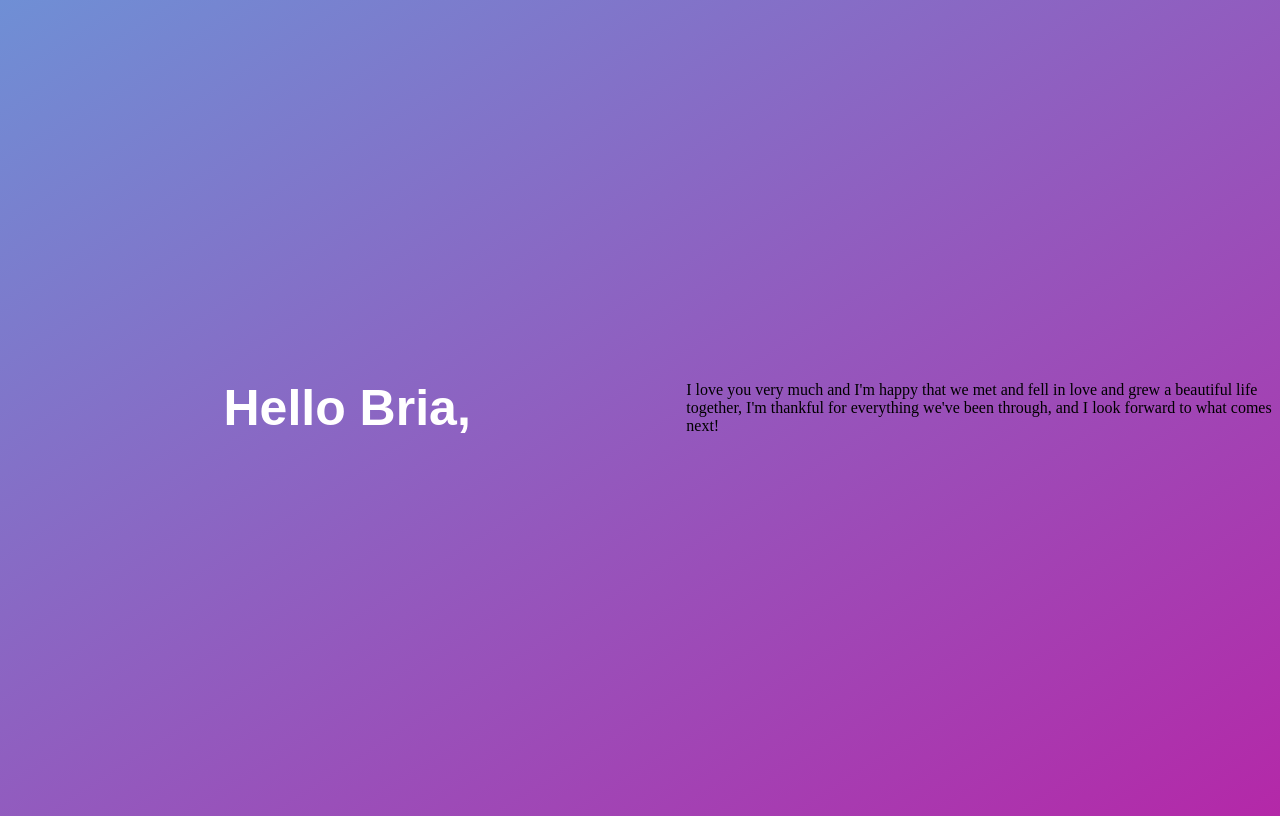
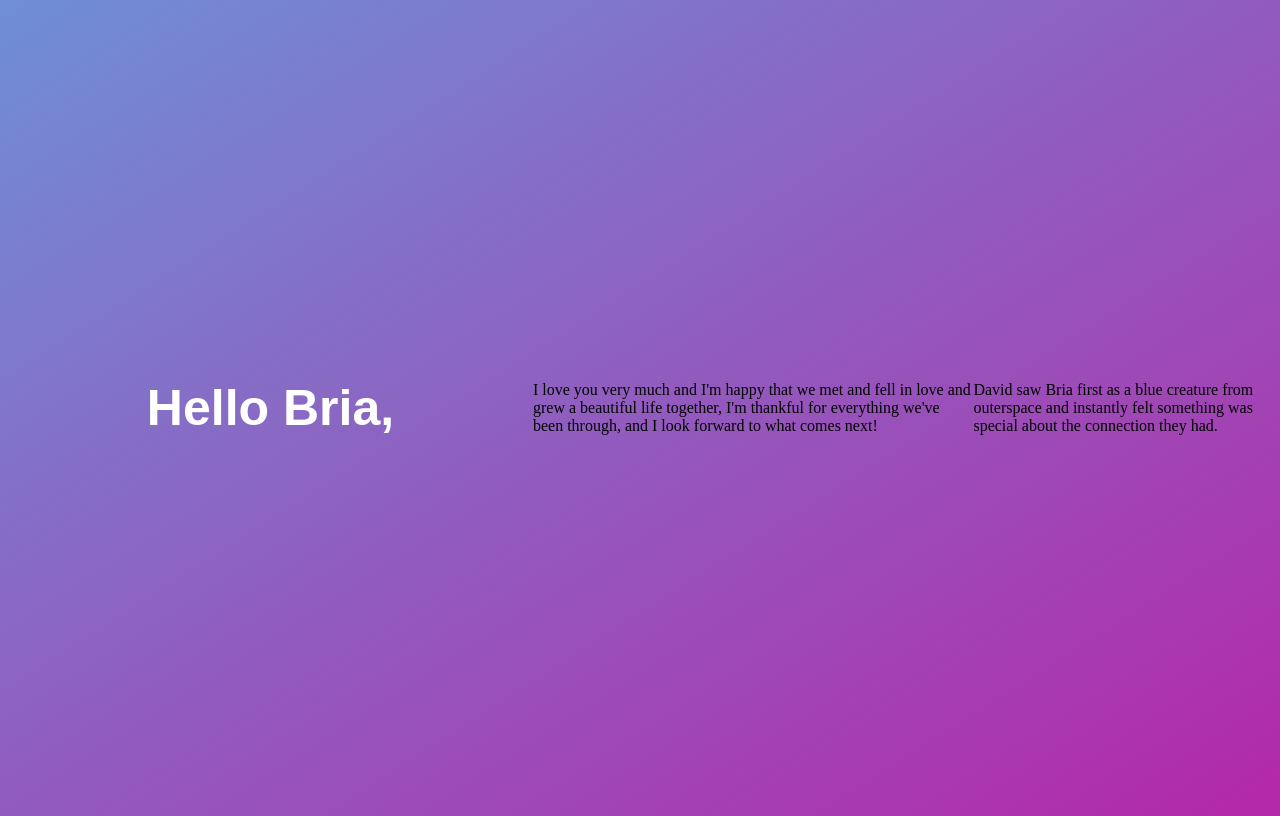
Before and after one commit to davidpayne2365/first-ever-website-, a plain HTML site: page index.html in a window 1280 px wide. Drawn offline with Linux system fonts and the light colour scheme.

Commit message:
Update index.html

```diff
--- a/index.html
+++ b/index.html
@@ -30,6 +30,8 @@
   </head>
   <body>
     <h1>Hello Bria,</h1>
+
     <p>I love you very much and I'm happy that we met and fell in love and grew a beautiful life together, I'm thankful for everything we've been through, and I look forward to what comes next!</p>
+    <p2>David saw Bria first as a blue creature from outerspace and instantly felt something was special about the connection they had. </p2>
   </body>
 </html>
```
